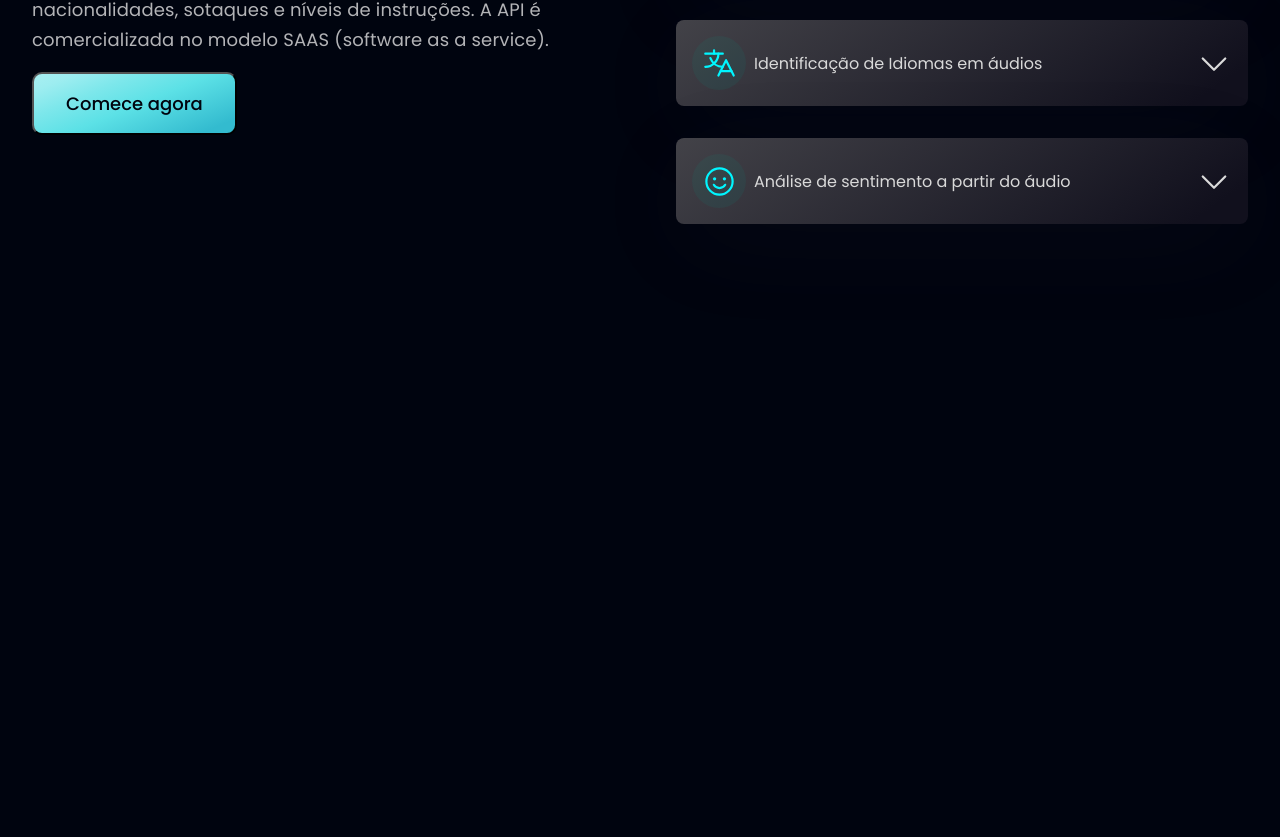
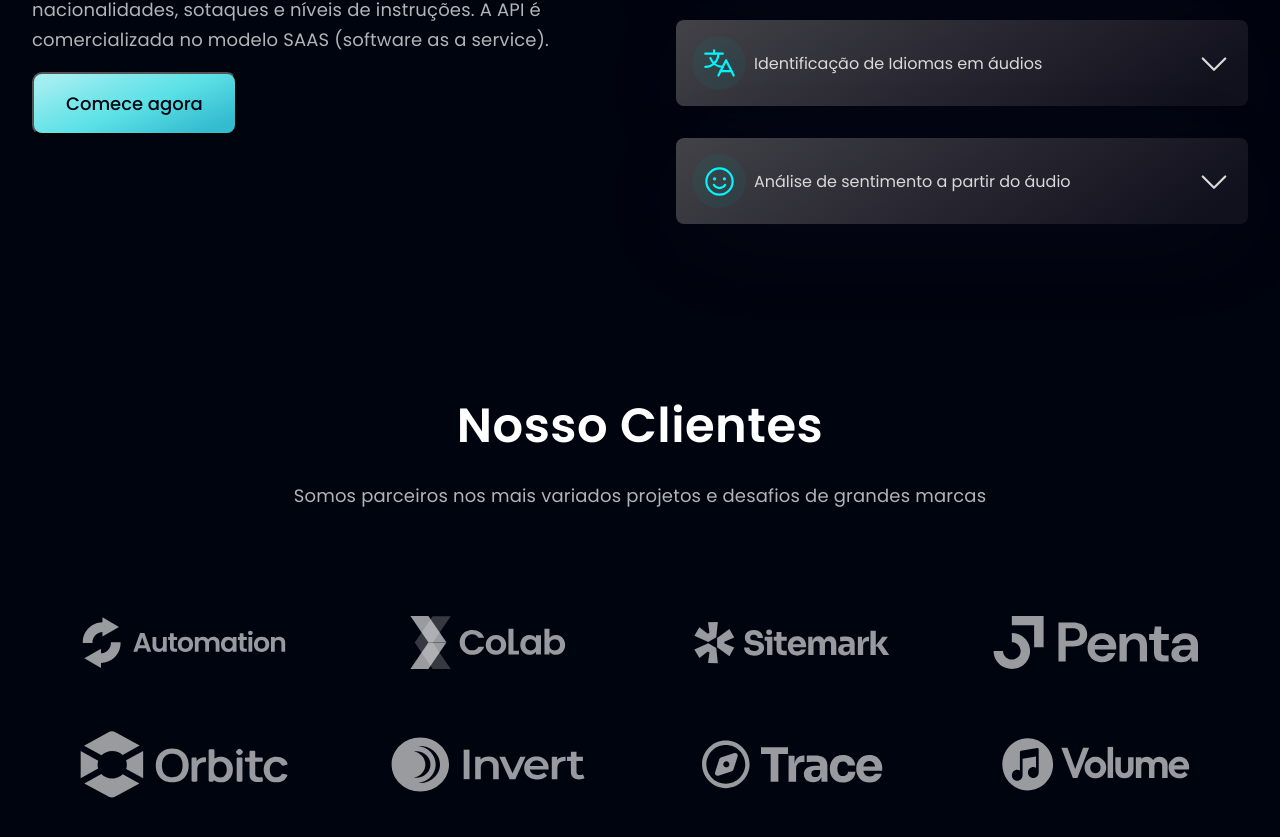
Before and after one commit to jfernandesdev/checkspeech-ai, a Next.js app: page / in a window 1280 px wide. Shown: the part 1132-1969 px from the top of the page. Before the commit the page ends 1520 px from the top, so only its background shows below. Built offline with nearby package versions, Linux system fonts and the light colour scheme.

Commit message:
FEAT: customers component

```diff
--- /dev/null
+++ b/src/components/Customers/index.tsx
@@ -0,0 +1,28 @@
+import Image from 'next/image'
+import { Title } from '../Title'
+import { Text } from '../Text'
+
+import styles from './styles.module.scss'
+
+export function Customers() {
+  return(
+    <section className={styles.container}>
+      <Title title='Nosso Clientes' />
+      <Text>Somos parceiros nos mais variados projetos e desafios de grandes marcas</Text>
+
+      <ul className={styles.customerList}>
+        {Array.from({ length: 8 }).map((_, index) => (
+          <li key={index}>
+            <Image
+              src={`/customer/${index+1}.svg`}
+              alt={`Cliente ${index+1}`}
+              width={250}
+              height={115}
+              priority
+            />
+          </li>
+        ))}
+      </ul>
+    </section>
+  )
+}
--- /dev/null
+++ b/src/components/Customers/styles.module.scss
@@ -0,0 +1,20 @@
+.container {
+  text-align: center;
+  margin-bottom: 80px;
+}
+
+.customerList {
+  list-style-type: none;
+  display: grid;
+  grid-template-columns: repeat(4, 1fr);
+  margin-top: 74px;
+
+  img {
+    cursor: pointer;
+    transition: filter 0.2s;
+
+    &:hover {
+      filter: invert(20%) sepia(13%) saturate(1155%) hue-rotate(180deg) brightness(93%) contrast(87%);
+    }
+  }
+}
--- a/src/pages/index.tsx
+++ b/src/pages/index.tsx
@@ -3,6 +3,7 @@ import Head from 'next/head'
 import { Navbar } from '../components/Navbar'
 import { Hero } from '../components/Hero'
 import { Solutions } from '../components/Solutions'
+import { Customers } from '../components/Customers'
 
 export default function Home() {
   return (
@@ -15,6 +16,7 @@ export default function Home() {
         <Navbar />
         <Hero />
         <Solutions />
+        <Customers />
       </main>
     </>
   )
```
